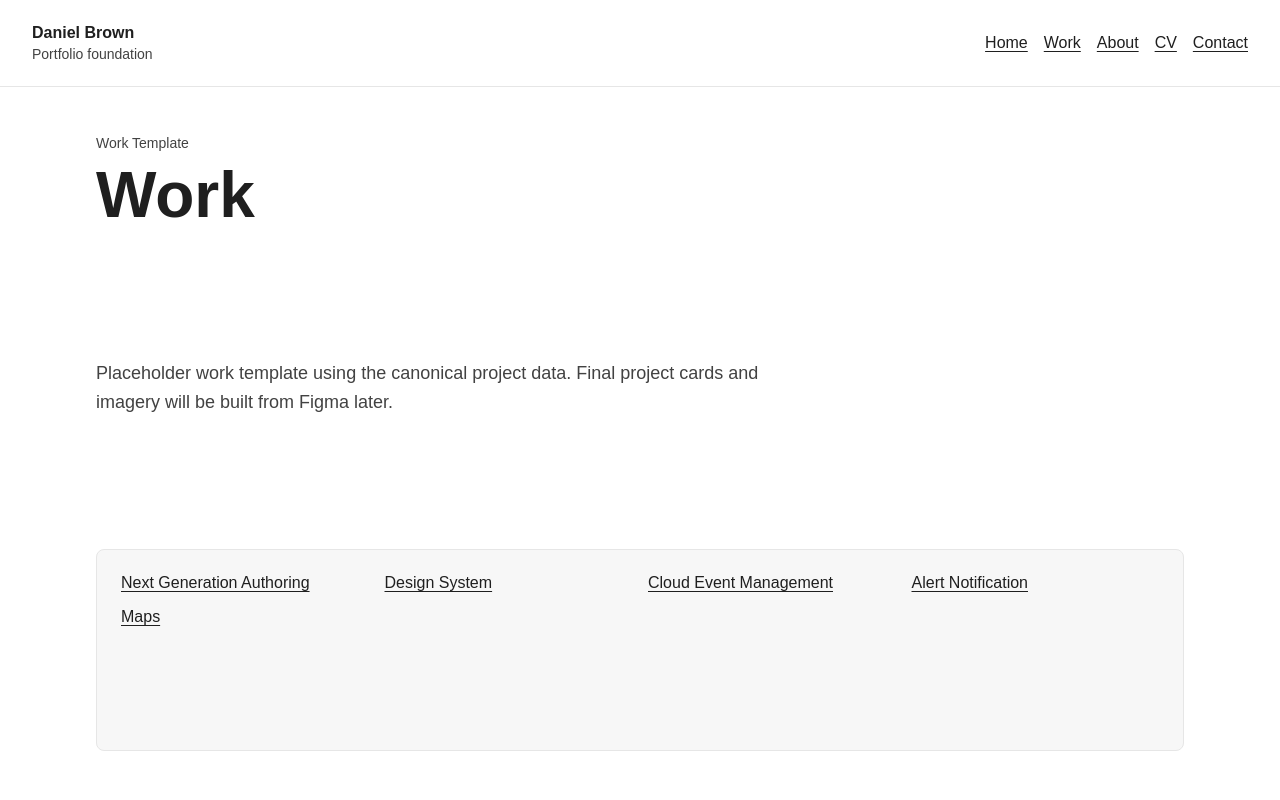
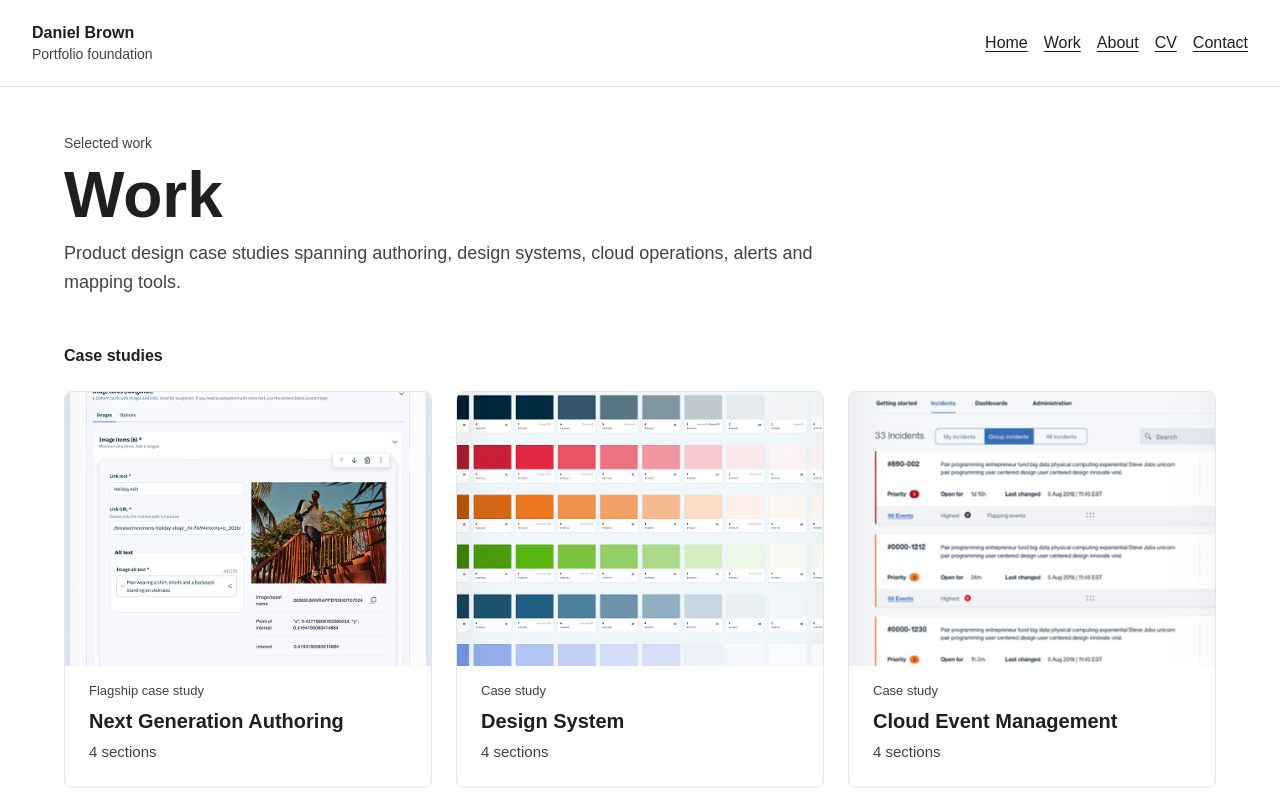
Before and after one commit to dbrown1976/dan-portfolio-react, a Next.js app: page /work in a window 1280 px wide. Shown: the top 800 px of the page. Built offline with nearby package versions, Linux system fonts and the light colour scheme.

Commit message:
Implement work page project cards

```diff
--- /dev/null
+++ b/src/components/ProjectCard.module.css
@@ -0,0 +1,64 @@
+.card {
+  min-width: 0;
+}
+
+.link {
+  background: var(--color-background);
+  border: 1px solid var(--color-border);
+  border-radius: var(--radius-md);
+  color: inherit;
+  display: grid;
+  gap: var(--spacing-md);
+  height: 100%;
+  overflow: hidden;
+  text-decoration: none;
+  transition:
+    border-color 160ms ease,
+    transform 160ms ease;
+}
+
+.link:hover {
+  border-color: var(--color-grey-md);
+  transform: translateY(-2px);
+}
+
+.link:focus-visible {
+  outline: 2px solid currentColor;
+  outline-offset: 4px;
+}
+
+.imageFrame {
+  aspect-ratio: 4 / 3;
+  background: var(--color-surface);
+  display: block;
+  overflow: hidden;
+  position: relative;
+}
+
+.image {
+  object-fit: cover;
+}
+
+.body {
+  display: grid;
+  gap: var(--spacing-xs);
+  padding: 0 var(--spacing-lg) var(--spacing-lg);
+}
+
+.meta {
+  color: var(--color-text-muted);
+  font-size: 0.8125rem;
+  line-height: 1.4;
+}
+
+.title {
+  font-size: 1.25rem;
+  font-weight: 700;
+  line-height: 1.2;
+}
+
+.details {
+  color: var(--color-text-muted);
+  font-size: 0.9375rem;
+  line-height: 1.5;
+}
--- /dev/null
+++ b/src/components/ProjectCard.tsx
@@ -0,0 +1,40 @@
+import Image from "next/image";
+import Link from "next/link";
+import type { PortfolioProject } from "@/content/portfolio";
+import styles from "./ProjectCard.module.css";
+
+type ProjectCardProps = {
+  readonly fallbackThumbnailSrc: string;
+  readonly href: string;
+  readonly project: PortfolioProject;
+};
+
+export function ProjectCard({ fallbackThumbnailSrc, href, project }: ProjectCardProps) {
+  const thumbnailSrc = project.workThumbnail.src || fallbackThumbnailSrc;
+  const presentationLabel =
+    project.presentation === "flagship" ? "Flagship case study" : "Case study";
+  const segmentCount: number = project.segments.length;
+
+  return (
+    <article className={styles.card}>
+      <Link className={styles.link} href={href}>
+        <span className={styles.imageFrame} aria-hidden="true">
+          <Image
+            alt=""
+            className={styles.image}
+            fill
+            sizes="(max-width: 639px) 100vw, (max-width: 1023px) 50vw, 33vw"
+            src={thumbnailSrc}
+          />
+        </span>
+        <span className={styles.body}>
+          <span className={styles.meta}>{presentationLabel}</span>
+          <span className={styles.title}>{project.title}</span>
+          <span className={styles.details}>
+            {segmentCount} {segmentCount === 1 ? "section" : "sections"}
+          </span>
+        </span>
+      </Link>
+    </article>
+  );
+}
--- a/src/content/portfolio.ts
+++ b/src/content/portfolio.ts
@@ -18,8 +18,15 @@ export type Project = {
   readonly slug: string;
   readonly presentation: ProjectPresentation;
   readonly defaultSegmentSlug: string;
+  readonly workThumbnail: {
+    readonly src: string;
+  };
   readonly segments: readonly ProjectSegment[];
 };
+
+export const workInProgressThumbnail = {
+  src: "/assets/shared/work-wip-card-thumbnail.png"
+} as const;
 
 export const projects = [
   {
@@ -27,6 +34,9 @@ export const projects = [
     slug: "next-generation-authoring",
     presentation: "flagship",
     defaultSegmentSlug: "overview",
+    workThumbnail: {
+      src: "/assets/projects/next-generation-authoring/work-next-gen-authoring-card-thumbnail.png"
+    },
     segments: [
       {
         label: "Overview",
@@ -70,6 +80,9 @@ export const projects = [
     slug: "design-system",
     presentation: "standard",
     defaultSegmentSlug: "project-summary",
+    workThumbnail: {
+      src: "/assets/projects/design-system/work-design-system-card-thumbnail.png"
+    },
     segments: [
       { label: "Project Summary", slug: "project-summary", template: "projectHome" },
       { label: "Discovery", slug: "discovery", template: "projectWork" },
@@ -86,6 +99,9 @@ export const projects = [
     slug: "cloud-event-management",
     presentation: "standard",
     defaultSegmentSlug: "project-summary",
+    workThumbnail: {
+      src: "/assets/projects/cloud-event-management/work-cloud-event-management-card-thumbnail.png"
+    },
     segments: [
       { label: "Project Summary", slug: "project-summary", template: "projectHome" },
       { label: "Research", slug: "research", template: "projectWork" },
@@ -98,6 +114,9 @@ export const projects = [
     slug: "alert-notification",
     presentation: "standard",
     defaultSegmentSlug: "project-summary",
+    workThumbnail: {
+      src: "/assets/projects/alert-notification/work-alert-notification-card-thumbnail.png"
+    },
     segments: [
       { label: "Project Summary", slug: "project-summary", template: "projectHome" },
       { label: "Research", slug: "research", template: "projectWork" },
@@ -110,6 +129,9 @@ export const projects = [
     slug: "maps",
     presentation: "standard",
     defaultSegmentSlug: "project-summary",
+    workThumbnail: {
+      src: "/assets/projects/maps/work-maps-card-thumbnail.png"
+    },
     segments: [
       { label: "Project Summary", slug: "project-summary", template: "projectHome" },
       { label: "Research", slug: "research", template: "projectWork" },
--- /dev/null
+++ b/src/templates/WorkTemplate.module.css
@@ -0,0 +1,63 @@
+.page {
+  display: grid;
+  gap: var(--spacing-2xl);
+  margin: 0 auto;
+  max-width: 76rem;
+  padding: var(--spacing-2xl) var(--spacing-xl) var(--spacing-4xl);
+}
+
+.header {
+  display: grid;
+  gap: var(--spacing-sm);
+  max-width: 48rem;
+}
+
+.eyebrow {
+  color: var(--color-text-muted);
+  font-size: 0.875rem;
+  margin: 0;
+}
+
+.title {
+  font-size: clamp(2rem, 6vw, 4rem);
+  line-height: 1;
+  margin: 0;
+}
+
+.description {
+  color: var(--color-text-muted);
+  font-size: 1.125rem;
+  line-height: 1.6;
+  margin: 0;
+}
+
+.section {
+  display: grid;
+  gap: var(--spacing-lg);
+}
+
+.sectionHeading {
+  font-size: 1rem;
+  line-height: 1.4;
+  margin: 0;
+}
+
+.grid {
+  display: grid;
+  gap: var(--spacing-lg);
+  grid-template-columns: repeat(auto-fit, minmax(min(100%, 18rem), 1fr));
+  list-style: none;
+  margin: 0;
+  padding: 0;
+}
+
+.grid > li {
+  min-width: 0;
+}
+
+@media (max-width: 639px) {
+  .page {
+    gap: var(--spacing-xl);
+    padding: var(--spacing-xl) var(--spacing-md) var(--spacing-3xl);
+  }
+}
--- a/src/templates/WorkTemplate.tsx
+++ b/src/templates/WorkTemplate.tsx
@@ -1,22 +1,35 @@
-import Link from "next/link";
-import { projects, getProjectDefaultPath } from "@/content/portfolio";
-import { PagePlaceholderTemplate } from "./PagePlaceholderTemplate";
-import styles from "./PlaceholderTemplates.module.css";
+import { ProjectCard } from "@/components/ProjectCard";
+import { projects, getProjectDefaultPath, workInProgressThumbnail } from "@/content/portfolio";
+import styles from "./WorkTemplate.module.css";
 
 export function WorkTemplate() {
   return (
-    <PagePlaceholderTemplate
-      eyebrow="Work Template"
-      title="Work"
-      description="Placeholder work template using the canonical project data. Final project cards and imagery will be built from Figma later."
-    >
-      <ul className={styles.grid} aria-label="Project placeholders">
-        {projects.map((project) => (
-          <li key={project.slug}>
-            <Link href={getProjectDefaultPath(project)}>{project.title}</Link>
-          </li>
-        ))}
-      </ul>
-    </PagePlaceholderTemplate>
+    <main className={styles.page}>
+      <header className={styles.header}>
+        <p className={styles.eyebrow}>Selected work</p>
+        <h1 className={styles.title}>Work</h1>
+        <p className={styles.description}>
+          Product design case studies spanning authoring, design systems, cloud operations, alerts
+          and mapping tools.
+        </p>
+      </header>
+
+      <section aria-labelledby="work-projects-heading" className={styles.section}>
+        <h2 className={styles.sectionHeading} id="work-projects-heading">
+          Case studies
+        </h2>
+        <ul className={styles.grid}>
+          {projects.map((project) => (
+            <li key={project.slug}>
+              <ProjectCard
+                fallbackThumbnailSrc={workInProgressThumbnail.src}
+                href={getProjectDefaultPath(project)}
+                project={project}
+              />
+            </li>
+          ))}
+        </ul>
+      </section>
+    </main>
   );
 }
```
Also changed, not shown: src/templates/ProjectRouteTemplate.tsx (+6 -5 lines).
